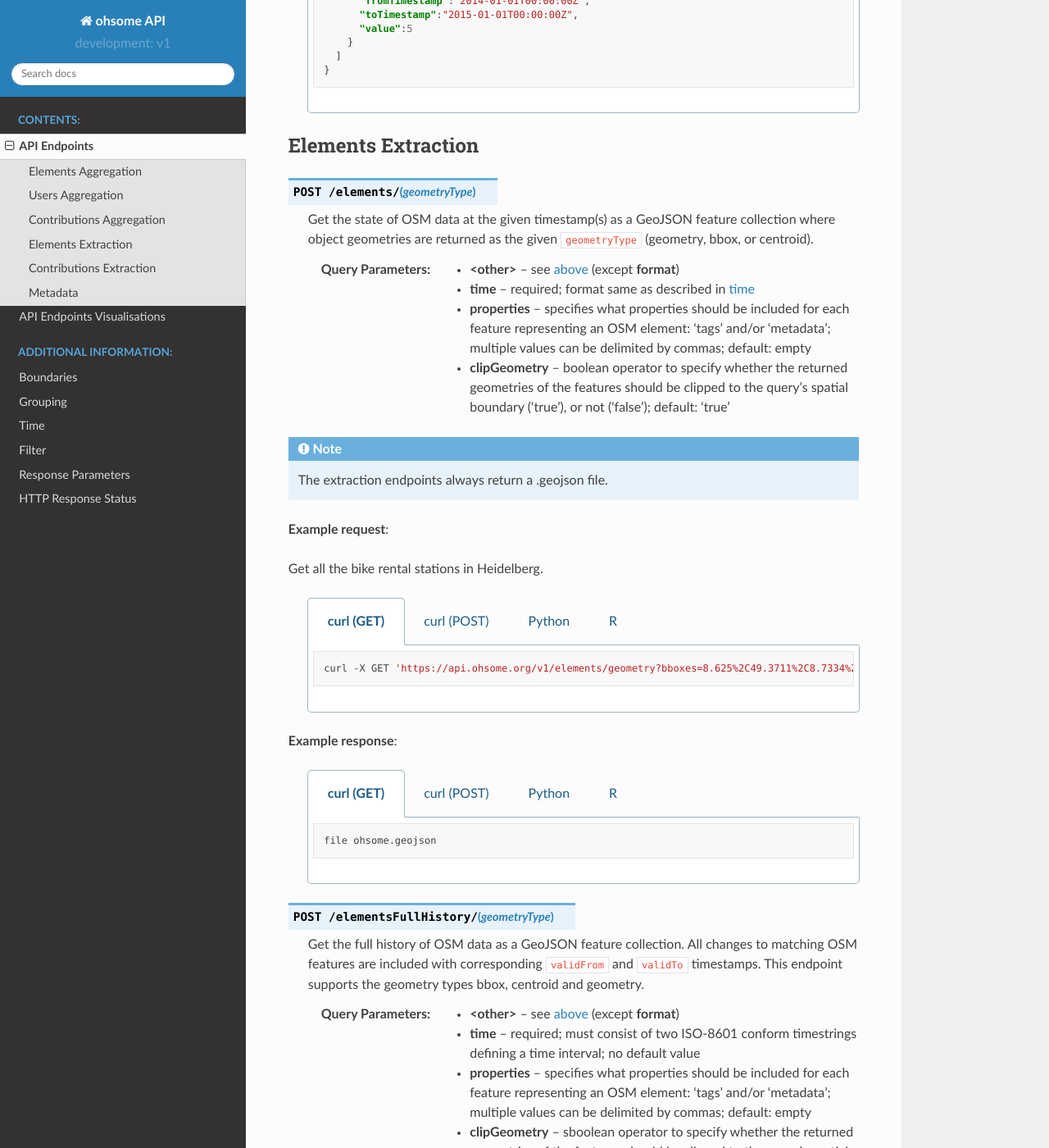
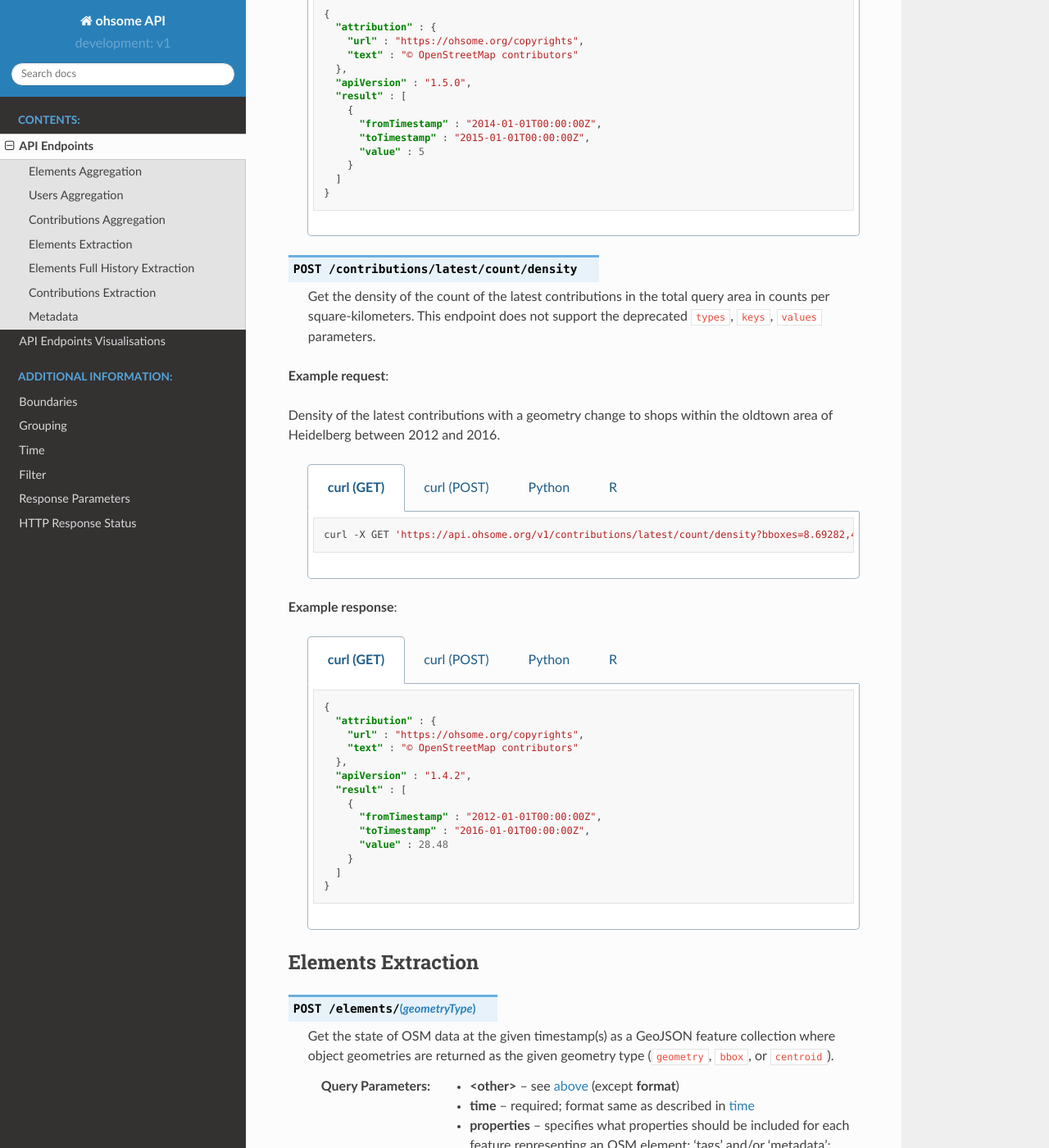
Before and after one commit to GIScience/ohsome-api, a Sphinx documentation site: the page built from docs/endpoints.rst, in a window 1280 px wide and 1400 px high, scrolled down 11497 px. Shown: the whole window at 82% size. Built offline with Sphinx 7.4.7 and the Read the Docs theme 2.0.0, drawn with Linux system fonts in a browser that asks for light colours; some of the changed text lies outside the part shown.

Commit message:
docs: update docs

```diff
--- a/docs/_static/ohsome-api-tree.txt
+++ b/docs/_static/ohsome-api-tree.txt
@@ -38,6 +38,7 @@
     │       ├── centroid
     │       ├── geometry
     │       └── count
+    │           └── density
     ├── elementsFullHistory
     │   ├── bbox
     │   ├── centroid
--- a/docs/endpoints.rst
+++ b/docs/endpoints.rst
@@ -828,12 +828,12 @@
 
 .. http:post :: /users/count
 
-    Get ``aggregation`` statistics about OSM users. Possible endpoints:
-
-    * /count
-    * /count/groupBy/(groupType)
-    * /count/density
-    * /count/density/groupBy/(boundary or tag or type)
+    Get ``aggregation`` statistics about OSM users. List of endpoints:
+
+    * **/count**
+    * **/count/groupBy/(groupType)**
+    * **/count/density**
+    * **/count/density/groupBy/(boundary or tag or type)**
 
     * grouping type: one of boundary_, key_, tag_, type_.
 
@@ -1007,17 +1007,19 @@
 
 .. http:post :: /contributions/count
 
-   Get the count of the contributions provided to the OSM data. This endpoint does not support the deprecated ``types``, ``keys``, ``values`` parameters. Possible endpoints:
-
-    * /count
-    * /count/density
-    * /latest/count
+   Get the count of the contributions provided to the OSM data. This endpoint does not support the deprecated ``types``, ``keys``, ``values`` parameters. List of endpoints:
+
+    * **/count**
+    * **/count/density**
+    * **/latest/count**
+    * **/latest/count/density**
 
    :query <other>: see above_
    :query contributionType: filters contributions by contribution type: 'creation', 'deletion', 'tagChange', 'geometryChange' or a combination of them; default: empty;
 
-.. note:: The /contributions/count endpoint is a new feature that is in the experimental status, meaning it is still under internal evaluation and might be subject to changes in the upcoming minor or patch releases.
-.. note:: In case of multiple time intervals using the /contribution/latest endpoints, a contribution is present in a time interval only if this is the time interval in which the latest contribution of the entity happend.
+.. note:: The **/contributions/count** endpoint is a new feature that is in the experimental status, meaning it is still under internal evaluation and might be subject to changes in the upcoming minor or patch releases.
+.. note:: If the ``contributionType`` parameter is let empty, the result could contain contributions that do not effect geometries or tags.
+.. note:: In case of multiple time intervals using the **/contribution/latest** endpoints, a contribution is present in a time interval only if this is the time interval in which the latest contribution of the entity happend.
 
 **Example request**:
 
@@ -1054,16 +1056,16 @@
    .. code-tab:: json curl (GET)
 
 	{
-	  "attribution":{
-	    "url":"https://ohsome.org/copyrights",
-	    "text":"© OpenStreetMap contributors"
+	  "attribution" : {
+	    "url" : "https://ohsome.org/copyrights",
+	    "text" : "© OpenStreetMap contributors"
 	  },
-	  "apiVersion":"1.4.2",
-	  "result":[
+	  "apiVersion" : "1.4.2",
+	  "result" : [
 	    {
-	      "fromTimestamp":"2010-01-01T00:00:00Z",
-	      "toTimestamp":"2020-01-01T00:00:00Z",
-	      "value":15.0
+	      "fromTimestamp" : "2010-01-01T00:00:00Z",
+	      "toTimestamp" : "2020-01-01T00:00:00Z",
+	      "value" : 15.0
 	    }
 	  ]
 	}
@@ -1071,16 +1073,16 @@
    .. code-tab:: json curl (POST)
 
 	{
-	  "attribution":{
-	    "url":"https://ohsome.org/copyrights",
-	    "text":"© OpenStreetMap contributors"
+	  "attribution" : {
+	    "url" : "https://ohsome.org/copyrights",
+	    "text" : "© OpenStreetMap contributors"
 	  },
-	  "apiVersion":"1.4.2",
-	  "result":[
+	  "apiVersion" : "1.4.2",
+	  "result" : [
 	    {
-	      "fromTimestamp":"2010-01-01T00:00:00Z",
-	      "toTimestamp":"2020-01-01T00:00:00Z",
-	      "value":15.0
+	      "fromTimestamp" : "2010-01-01T00:00:00Z",
+	      "toTimestamp" : "2020-01-01T00:00:00Z",
+	      "value" : 15.0
 	    }
 	  ]
 	}
@@ -1088,16 +1090,16 @@
    .. code-tab:: json Python
 
 	{
-	  "attribution":{
-	    "url":"https://ohsome.org/copyrights",
-	    "text":"© OpenStreetMap contributors"
+	  "attribution" : {
+	    "url" : "https://ohsome.org/copyrights",
+	    "text" : "© OpenStreetMap contributors"
 	  },
-	  "apiVersion":"1.4.2",
-	  "result":[
+	  "apiVersion" : "1.4.2",
+	  "result" : [
 	    {
-	      "fromTimestamp":"2010-01-01T00:00:00Z",
-	      "toTimestamp":"2020-01-01T00:00:00Z",
-	      "value":15.0
+	      "fromTimestamp" : "2010-01-01T00:00:00Z",
+	      "toTimestamp" : "2020-01-01T00:00:00Z",
+	      "value" : 15.0
 	    }
 	  ]
 	}
@@ -1105,16 +1107,16 @@
    .. code-tab:: json R
 
 	{
-	  "attribution":{
-	    "url":"https://ohsome.org/copyrights",
-	    "text":"© OpenStreetMap contributors"
+	  "attribution" : {
+	    "url" : "https://ohsome.org/copyrights",
+	    "text" : "© OpenStreetMap contributors"
 	  },
-	  "apiVersion":"1.4.2",
-	  "result":[
+	  "apiVersion" : "1.4.2",
+	  "result" : [
 	    {
-	      "fromTimestamp":"2010-01-01T00:00:00Z",
-	      "toTimestamp":"2020-01-01T00:00:00Z",
-	      "value":15.0
+	      "fromTimestamp" : "2010-01-01T00:00:00Z",
+	      "toTimestamp" : "2020-01-01T00:00:00Z",
+	      "value" : 15.0
 	    }
 	  ]
 	}
@@ -1158,16 +1160,16 @@
    .. code-tab:: json curl (GET)
 
 	{
-	  "attribution":{
-	    "url":"https://ohsome.org/copyrights",
-	    "text":"© OpenStreetMap contributors"
+	  "attribution" : {
+	    "url" : "https://ohsome.org/copyrights",
+	    "text" : "© OpenStreetMap contributors"
 	  },
-	  "apiVersion":"1.4.2",
-	  "result":[
+	  "apiVersion" : "1.4.2",
+	  "result" : [
 	    {
-	      "fromTimestamp":"2012-01-01T00:00:00Z",
-	      "toTimestamp":"2016-01-01T00:00:00Z",
-	      "value":417.13
+	      "fromTimestamp" : "2012-01-01T00:00:00Z",
+	      "toTimestamp" : "2016-01-01T00:00:00Z",
+	      "value" : 417.13
 	    }
 	  ]
 	}
@@ -1175,34 +1177,33 @@
    .. code-tab:: json curl (POST)
 
 	{
-	  "attribution":{
-	    "url":"https://ohsome.org/copyrights",
-	    "text":"© OpenStreetMap contributors"
+	  "attribution" : {
+	    "url" : "https://ohsome.org/copyrights",
+	    "text" : "© OpenStreetMap contributors"
 	  },
-	  "apiVersion":"1.4.2",
-	  "result":[
+	  "apiVersion" : "1.4.2",
+	  "result" : [
 	    {
-	      "fromTimestamp":"2012-01-01T00:00:00Z",
-	      "toTimestamp":"2016-01-01T00:00:00Z",
-	      "value":417.13
+	      "fromTimestamp" : "2012-01-01T00:00:00Z",
+	      "toTimestamp" : "2016-01-01T00:00:00Z",
+	      "value" : 417.13
 	    }
 	  ]
 	}
 
-
    .. code-tab:: json Python
 
 	{
-	  "attribution":{
-	    "url":"https://ohsome.org/copyrights",
-	    "text":"© OpenStreetMap contributors"
+	  "attribution" : {
+	    "url" : "https://ohsome.org/copyrights",
+	    "text" : "© OpenStreetMap contributors"
 	  },
-	  "apiVersion":"1.4.2",
-	  "result":[
+	  "apiVersion" : "1.4.2",
+	  "result" : [
 	    {
-	      "fromTimestamp":"2012-01-01T00:00:00Z",
-	      "toTimestamp":"2016-01-01T00:00:00Z",
-	      "value":417.13
+	      "fromTimestamp" : "2012-01-01T00:00:00Z",
+	      "toTimestamp" : "2016-01-01T00:00:00Z",
+	      "value" : 417.13
 	    }
 	  ]
 	}
@@ -1210,16 +1211,16 @@
    .. code-tab:: json R
 
 	{
-	  "attribution":{
-	    "url":"https://ohsome.org/copyrights",
-	    "text":"© OpenStreetMap contributors"
+	  "attribution" : {
+	    "url" : "https://ohsome.org/copyrights",
+	    "text" : "© OpenStreetMap contributors"
 	  },
-	  "apiVersion":"1.4.2",
-	  "result":[
+	  "apiVersion" : "1.4.2",
+	  "result" : [
 	    {
-	      "fromTimestamp":"2012-01-01T00:00:00Z",
-	      "toTimestamp":"2016-01-01T00:00:00Z",
-	      "value":417.13
+	      "fromTimestamp" : "2012-01-01T00:00:00Z",
+	      "toTimestamp" : "2016-01-01T00:00:00Z",
+	      "value" : 417.13
 	    }
 	  ]
 	}
@@ -1263,16 +1264,16 @@
    .. code-tab:: json curl (GET)
 
 	{
-	  "attribution":{
-	    "url":"https://ohsome.org/copyrights",
-	    "text":"© OpenStreetMap contributors"
+	  "attribution" : {
+	    "url" : "https://ohsome.org/copyrights",
+	    "text" : "© OpenStreetMap contributors"
 	  },
-	  "apiVersion":"1.5.0",
-	  "result":[
+	  "apiVersion" : "1.5.0",
+	  "result" : [
 	    {
-	      "fromTimestamp":"2014-01-01T00:00:00Z",
-	      "toTimestamp":"2015-01-01T00:00:00Z",
-	      "value":5
+	      "fromTimestamp" : "2014-01-01T00:00:00Z",
+	      "toTimestamp" : "2015-01-01T00:00:00Z",
+	      "value" : 5
 	    }
 	  ]
 	}
@@ -1280,34 +1281,33 @@
    .. code-tab:: json curl (POST)
 
 	{
-	  "attribution":{
-	    "url":"https://ohsome.org/copyrights",
-	    "text":"© OpenStreetMap contributors"
+	  "attribution" : {
+	    "url" : "https://ohsome.org/copyrights",
+	    "text" : "© OpenStreetMap contributors"
 	  },
-	  "apiVersion":"1.5.0",
-	  "result":[
+	  "apiVersion" : "1.5.0",
+	  "result" : [
 	    {
-	      "fromTimestamp":"2014-01-01T00:00:00Z",
-	      "toTimestamp":"2015-01-01T00:00:00Z",
-	      "value":5
+	      "fromTimestamp" : "2014-01-01T00:00:00Z",
+	      "toTimestamp" : "2015-01-01T00:00:00Z",
+	      "value" : 5
 	    }
 	  ]
 	}
 
-
    .. code-tab:: json Python
 
 	{
-	  "attribution":{
-	    "url":"https://ohsome.org/copyrights",
-	    "text":"© OpenStreetMap contributors"
+	  "attribution" : {
+	    "url" : "https://ohsome.org/copyrights",
+	    "text" : "© OpenStreetMap contributors"
 	  },
-	  "apiVersion":"1.5.0",
-	  "result":[
+	  "apiVersion" : "1.5.0",
+	  "result" : [
 	    {
-	      "fromTimestamp":"2014-01-01T00:00:00Z",
-	      "toTimestamp":"2015-01-01T00:00:00Z",
-	      "value":5
+	      "fromTimestamp" : "2014-01-01T00:00:00Z",
+	      "toTimestamp" : "2015-01-01T00:00:00Z",
+	      "value" : 5
 	    }
 	  ]
 	}
@@ -1315,25 +1315,130 @@
    .. code-tab:: json R
 
 	{
-	  "attribution":{
-	    "url":"https://ohsome.org/copyrights",
-	    "text":"© OpenStreetMap contributors"
+	  "attribution" : {
+	    "url" : "https://ohsome.org/copyrights",
+	    "text" : "© OpenStreetMap contributors"
 	  },
-	  "apiVersion":"1.5.0",
-	  "result":[
+	  "apiVersion" : "1.5.0",
+	  "result" : [
 	    {
-	      "fromTimestamp":"2014-01-01T00:00:00Z",
-	      "toTimestamp":"2015-01-01T00:00:00Z",
-	      "value":5
+	      "fromTimestamp" : "2014-01-01T00:00:00Z",
+	      "toTimestamp" : "2015-01-01T00:00:00Z",
+	      "value" : 5
 	    }
 	  ]
 	}
 
+.. http:post :: /contributions/latest/count/density
+
+  Get the density of the count of the latest contributions in the total query area in counts per square-kilometers. This endpoint does not support the deprecated ``types``, ``keys``, ``values`` parameters.
+
+**Example request**:
+
+Density of the latest contributions with a geometry change to shops within the oldtown area of Heidelberg between 2012 and 2016.
+
+  .. tabs::
+
+    .. code-tab:: bash curl (GET)
+
+       curl -X GET 'https://api.ohsome.org/v1/contributions/latest/count/density?bboxes=8.69282,49.40766,8.71673,49.4133&filter=shop=* and type:node&time=2012-01-01,2016-01-01&contributionType=geometryChange'
+
+    .. code-tab:: bash curl (POST)
+
+       curl -X POST 'https://api.ohsome.org/v1/contributions/latest/count/density' --data-urlencode 'bboxes=8.69282,49.40766,8.71673,49.4133' --data-urlencode 'time=2012-01-01,2016-01-01' --data-urlencode 'filter=shop=* and type:node' --data-urlencode 'contributionType=geometryChange'
+
+    .. code-tab:: python Python
+
+        import requests
+        URL = 'https://api.ohsome.org/v1/contributions/latest/count/density'
+        data = {"bboxes": "8.69282,49.40766,8.71673,49.4133", "time": "2012-01-01,2016-01-01", "filter": "shop=* and type:node", "contributionType": "geometryChange"}
+        response = requests.post(URL, data=data)
+        print(response.json())
+
+    .. code-tab:: r R
+
+        library(httr)
+        r <- POST("https://api.ohsome.org/v1/contributions/latest/count/density", encode = "form", body = list(bboxes = "8.69282,49.40766,8.71673,49.4133", time = "2012-01-01,2016-01-01", filter = "shop=* and type:node", contributionType = "geometryChange"))
+        r
+
+**Example response**:
+
+  .. tabs::
+
+   .. code-tab:: json curl (GET)
+
+	{
+	  "attribution" : {
+	    "url" : "https://ohsome.org/copyrights",
+	    "text" : "© OpenStreetMap contributors"
+	  },
+	  "apiVersion" : "1.4.2",
+	  "result" : [
+	    {
+	      "fromTimestamp" : "2012-01-01T00:00:00Z",
+	      "toTimestamp" : "2016-01-01T00:00:00Z",
+	      "value" : 28.48
+	    }
+	  ]
+	}
+
+   .. code-tab:: json curl (POST)
+
+	{
+	  "attribution" : {
+	    "url" : "https://ohsome.org/copyrights",
+	    "text" : "© OpenStreetMap contributors"
+	  },
+	  "apiVersion" : "1.4.2",
+	  "result" : [
+	    {
+	      "fromTimestamp" : "2012-01-01T00:00:00Z",
+	      "toTimestamp" : "2016-01-01T00:00:00Z",
+	      "value" : 28.48
+	    }
+	  ]
+	}
+
+   .. code-tab:: json Python
+
+	{
+	  "attribution" : {
+	    "url" : "https://ohsome.org/copyrights",
+	    "text" : "© OpenStreetMap contributors"
+	  },
+	  "apiVersion" : "1.4.2",
+	  "result" : [
+	    {
+	      "fromTimestamp" : "2012-01-01T00:00:00Z",
+	      "toTimestamp" : "2016-01-01T00:00:00Z",
+	      "value" : 28.48
+	    }
+	  ]
+	}
+
+   .. code-tab:: json R
+
+	{
+	  "attribution" : {
+	    "url" : "https://ohsome.org/copyrights",
+	    "text" : "© OpenStreetMap contributors"
+	  },
+	  "apiVersion" : "1.4.2",
+	  "result" : [
+	    {
+	      "fromTimestamp" : "2012-01-01T00:00:00Z",
+	      "toTimestamp" : "2016-01-01T00:00:00Z",
+	      "value" : 28.48
+	    }
+	  ]
+	}
+
 Elements Extraction
 -------------------
+
 .. http:post :: /elements/(geometryType)
 
-   Get the state of OSM data at the given timestamp(s) as a GeoJSON feature collection where object geometries are returned as the given ``geometryType`` (geometry, bbox, or centroid).
+   Get the state of OSM data at the given timestamp(s) as a GeoJSON feature collection where object geometries are returned as the given geometry type (``geometry``, ``bbox``, or ``centroid``).
 
    :query <other>: see above_ (except **format**)
    :query time: required; format same as described in time_
@@ -1391,10 +1496,13 @@
 
       file ohsome.geojson
 
+Elements Full History Extraction
+--------------------------------
+
 .. http:post :: /elementsFullHistory/(geometryType)
 
    Get the full history of OSM data as a GeoJSON feature collection. All changes to matching OSM features are included with corresponding ``validFrom`` and ``validTo`` timestamps.
-   This endpoint supports the geometry types bbox, centroid and geometry.
+   This endpoint supports the geometry types ``bbox``, ``centroid`` and ``geometry``.
 
    :query <other>: see above_ (except **format**)
    :query time: required; must consist of two ISO-8601 conform timestrings defining a time interval; no default value
@@ -1593,7 +1701,7 @@
 .. http:post :: /contributions/(geometryType)
 
    Get the contributions provided to the OSM data. This endpoint does not support the deprecated ``types``, ``keys``, ``values`` parameters.
-   This endpoint supports the geometry types bbox, centroid and geometry.
+   This endpoint supports the geometry types ``bbox``, ``centroid`` and ``geometry``.
 
    :query <other>: see above_ (except **format**)
    :query time: required; must consist of two ISO-8601 conform timestrings defining a time interval; no default value
@@ -1937,7 +2045,7 @@
 .. http:post :: /contributions/latest/(geometryType)
 
    Get the the latest state of the contributions provided to the OSM data. This endpoint does not support the deprecated ``types``, ``keys``, ``values`` parameters.
-   This endpoint supports the geometry types bbox, centroid and geometry.
+   This endpoint supports the geometry types ``bbox``, ``centroid`` and ``geometry``.
 
    :query <other>: see above_ (except **format**)
    :query time: required; must consist of two ISO-8601 conform timestrings defining a time interval; no default value
```
Also changed, not shown: docs/_static/ohsome-api-tree.svg.
